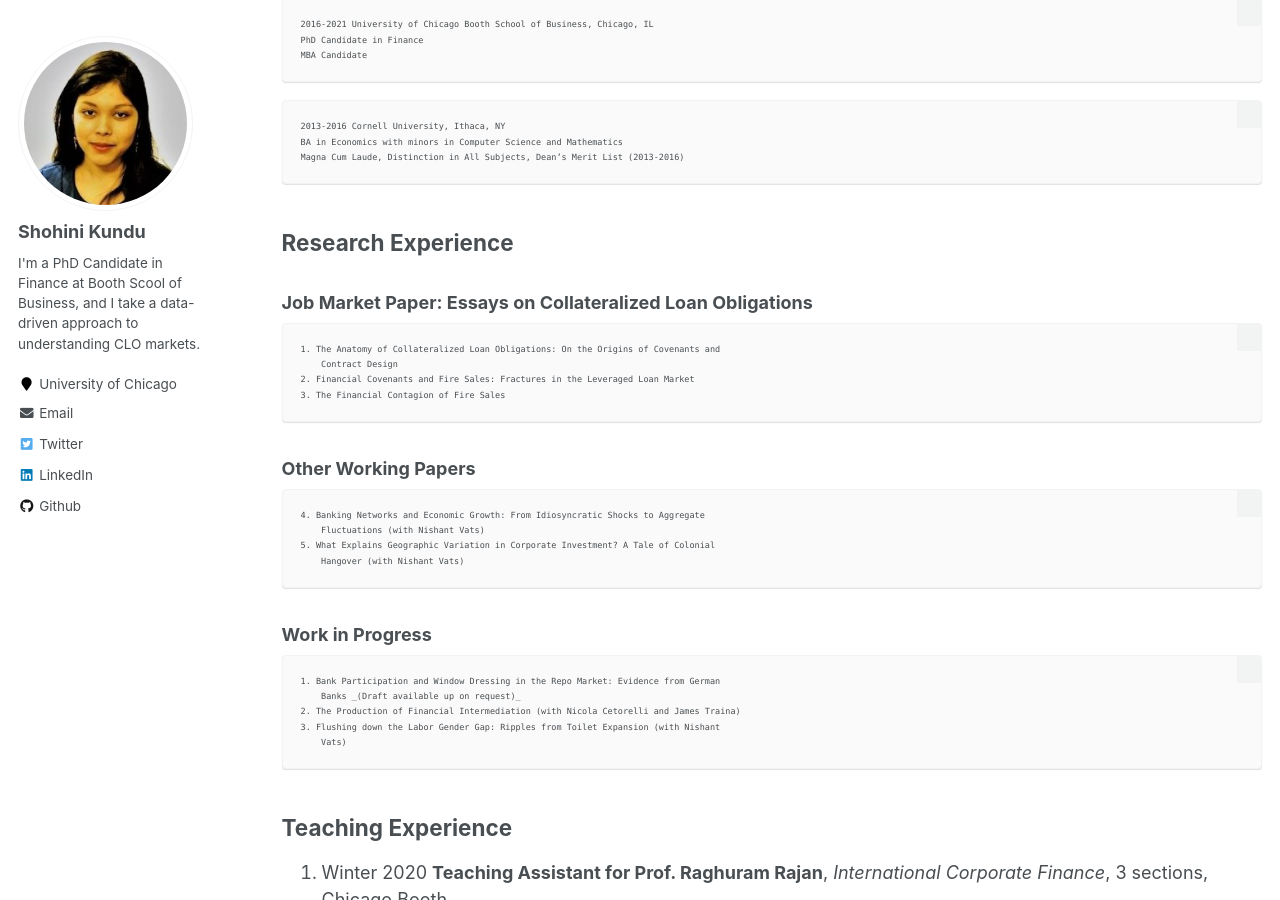
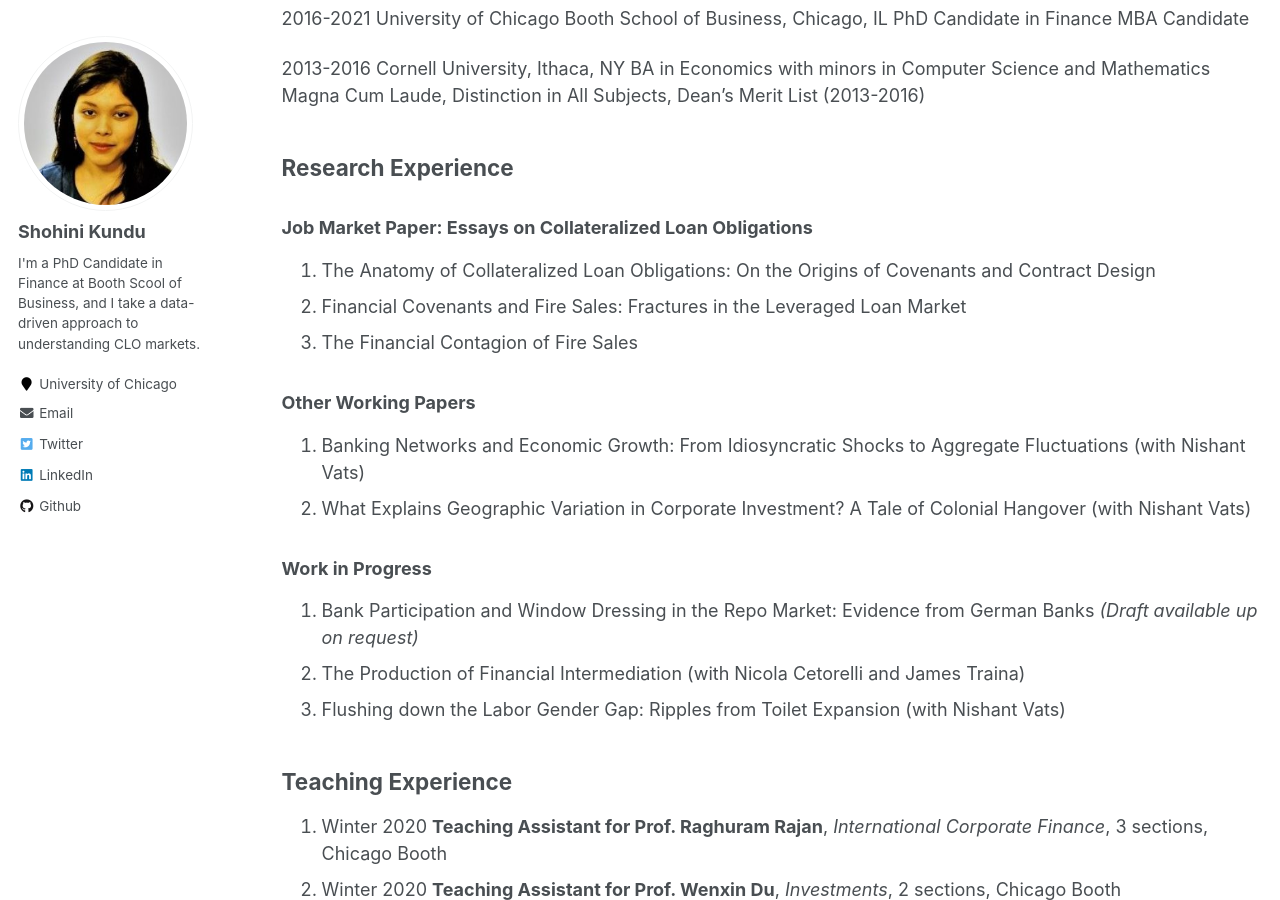
Before and after one commit to shohinikundu/shohinikundu.github.io, a Jekyll site: the page built from _pages/cv.md, in a window 1280 px wide and 900 px high, scrolled down 279 px. Built offline with Jekyll 4.4.1, drawn with Linux system fonts in a browser that asks for light colours.

Commit message:
Update cv.md

````diff
--- a/_pages/cv.md
+++ b/_pages/cv.md
@@ -13,43 +13,37 @@ redirect_from:
 
 ## Education
 
-```
+
 2016-2021 University of Chicago Booth School of Business, Chicago, IL
 PhD Candidate in Finance
 MBA Candidate
-```
 
-```
+
 2013-2016 Cornell University, Ithaca, NY
 BA in Economics with minors in Computer Science and Mathematics
 Magna Cum Laude, Distinction in All Subjects, Dean’s Merit List (2013-2016)
-```
+
 ## Research Experience
 
 ### Job Market Paper: Essays on Collateralized Loan Obligations
-```
-1. The Anatomy of Collateralized Loan Obligations: On the Origins of Covenants and
-    Contract Design
+
+1. The Anatomy of Collateralized Loan Obligations: On the Origins of Covenants and Contract Design
 2. Financial Covenants and Fire Sales: Fractures in the Leveraged Loan Market
 3. The Financial Contagion of Fire Sales
-```
+
 
 ### Other Working Papers
-```
-4. Banking Networks and Economic Growth: From Idiosyncratic Shocks to Aggregate
-    Fluctuations (with Nishant Vats)
-5. What Explains Geographic Variation in Corporate Investment? A Tale of Colonial
-    Hangover (with Nishant Vats)
-```
+
+4. Banking Networks and Economic Growth: From Idiosyncratic Shocks to Aggregate Fluctuations (with Nishant Vats)
+5. What Explains Geographic Variation in Corporate Investment? A Tale of Colonial Hangover (with Nishant Vats)
+
 
 ### Work in Progress
-```
-1. Bank Participation and Window Dressing in the Repo Market: Evidence from German
-    Banks _(Draft available up on request)_
+
+1. Bank Participation and Window Dressing in the Repo Market: Evidence from German Banks _(Draft available up on request)_
 2. The Production of Financial Intermediation (with Nicola Cetorelli and James Traina)
-3. Flushing down the Labor Gender Gap: Ripples from Toilet Expansion (with Nishant
-    Vats)
-```
+3. Flushing down the Labor Gender Gap: Ripples from Toilet Expansion (with Nishant Vats)
+
 ## Teaching Experience
 
 1. Winter 2020 **Teaching Assistant for Prof. Raghuram Rajan**, _International Corporate Finance_, 3 sections, Chicago Booth
@@ -61,46 +55,42 @@ Magna Cum Laude, Distinction in All Subjects, Dean’s Merit List (2013-2016)
 
 ## Honors and Awards
 
-```
-2020 Stigler Center PhD Dissertation Award (Bradley Fellowship)
-2020 NSE-NYU Stern Initiative on the Study of Indian Financial Markets Grant
-2019 Fama-Miller Research Grant
-2019 Wheeler Institute for Business and Development Grant
-2017 Center for Research in Security Prices Summer Paper Award
-2017 Stigler Center Research Grant on Regulatory Capture
-2016 Tapan Mitra Economics Prize for Work in International Finance
-2013 National Semifinalist: Intel Science Talent Search
-```
+
+  2020 Stigler Center PhD Dissertation Award (Bradley Fellowship)
+  2020 NSE-NYU Stern Initiative on the Study of Indian Financial Markets Grant
+  2019 Fama-Miller Research Grant
+  2019 Wheeler Institute for Business and Development Grant
+  2017 Center for Research in Security Prices Summer Paper Award
+  2017 Stigler Center Research Grant on Regulatory Capture
+  2016 Tapan Mitra Economics Prize for Work in International Finance
+  2013 National Semifinalist: Intel Science Talent Search
+
 ## Employment
 
 #### 12/2017-7-2018
 
-```
 Research Intern , German Central Bank , Frankfurt, Germany.
 Bank Participation and Window Dressing in the Repo Market: Evidence from German Banks
-```
+
 ### 06/2016-08/2016
-```
+
 Summer Analyst , Citigroup Quantitative Trading and Analysis , New York, NY.
 Commodities Research Team
-```
+
 ### 05/2015-08/2015
-```
+
 Summer Analyst , BlackRock Portfolio Analytics Group , New York, NY.
 Financial Markets Advisory
-```
 
 ## Personal
 ### 2017- date
-```
+
 Board of Directors, Telluride Association.
 Serve as a trustee for an educational non-profit organization with an endowment of > $50 million
 that offers educational opportunities and scholarships to high potential high school, undergraduate, and graduate students.
-```
+
 ### 2013
-```
 President’s Volunteer Service Award (Gold Level)
-```
 
 **Citizenship**: USA
 
````
